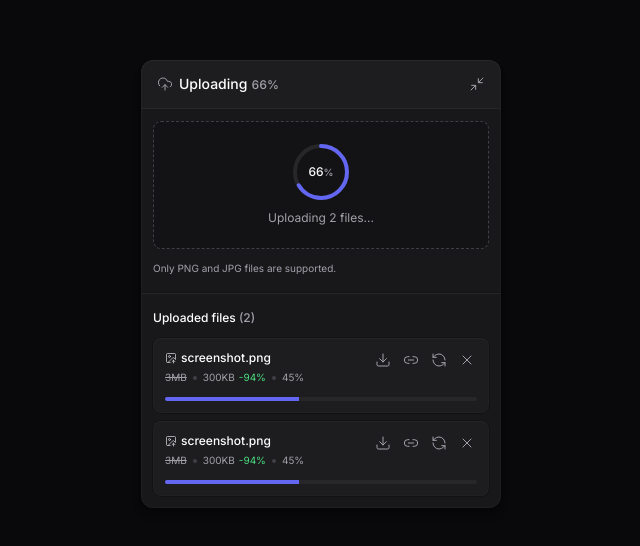
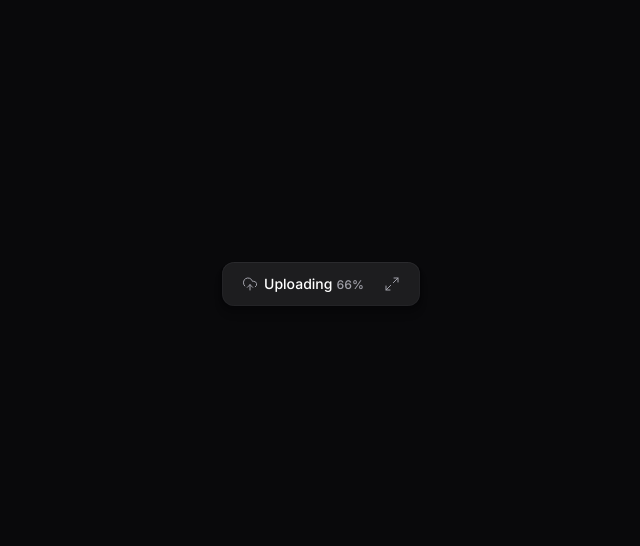
Before and after one commit to Borges10002/upload-widget-web, a React (Vite) app in the folder web/: page / in a window 1280 px wide. Shown: the part 116-662 px from the top of the page, without its empty margins (319-959 px from the left). Built offline with nearby package versions, Linux system fonts and the light colour scheme.

Commit message:
animation with motion

```diff
--- a/web/package.json
+++ b/web/package.json
@@ -13,6 +13,7 @@
     "@radix-ui/react-collapsible": "^1.1.12",
     "@radix-ui/react-progress": "^1.1.8",
     "lucide-react": "^1.16.0",
+    "motion": "^12.38.0",
     "react": "^19.2.6",
     "react-dom": "^19.2.6",
     "react-dropzone": "^15.0.0",
--- a/web/src/components/upload-widget-dropzone.tsx
+++ b/web/src/components/upload-widget-dropzone.tsx
@@ -1,5 +1,6 @@
 import { useDropzone } from "react-dropzone";
 import CircularProgressBar from "./ui/circular-progress-bar";
+import { motion, useCycle } from "motion/react";
 
 export function UploadWidgetDropzone() {
   const isThereAnyPendindUpload = true; // Replace with actual state to check if there are pending uploads
@@ -17,7 +18,11 @@
   });
 
   return (
-    <div className="px-3 flex flex-col gap-3">
+    <motion.div className="px-3 flex flex-col gap-3"
+      initial={{ opacity: 0 }}
+      animate={{ opacity: 1 }}
+      transition={{ duration: 0.2 }}
+    >
       <div
         data-active={isDragActive}
         className="cursor-pointer text-zinc-400 bg-black/20 p-5 rounded-lg border border-zinc-700 border-dashed h-32 flex flex-col items-center justify-center hover:border-zinc-600 transition-colors data-[active=true]:bg-indigo-500/10 data-[active=true]:border-indigo-500"
@@ -45,6 +50,6 @@
       <span className="text-xxs text-zinc-400">
         Only PNG and JPG files are supported.
       </span>
-    </div>
+    </motion.div>
   );
 }
--- a/web/src/components/upload-widget-minimized-button.tsx
+++ b/web/src/components/upload-widget-minimized-button.tsx
@@ -4,7 +4,7 @@
 
 export function UploadWidgetMinimizedButton() {
     return (
-        <Collapsible.Trigger className="group w-full bg-white/2 py-3 px-5 flex items-center justify-between">
+        <Collapsible.Trigger className="group w-full bg-white/2 py-3 px-5 flex items-center justify-between gap-5">
             <UploadWidgetTitle />
 
             <Maximize2
--- a/web/src/components/upload-widget-upload-item.tsx
+++ b/web/src/components/upload-widget-upload-item.tsx
@@ -2,10 +2,17 @@
 
 import { Download, ImageUp, Link2, RefreshCcw, X } from "lucide-react";
 import { Button } from "./ui/button";
+import { motion } from "motion/react";
 
 export function UploadWidgetUploadItem() {
     return (
-        <div className="p-3 rounded-lg flex flex-col gap-3 shadow-shape-content bg-white/2 relative overflow-hidden">
+        <motion.div className="p-3 rounded-lg flex flex-col gap-3
+        shadow-shape-content bg-white/2 relative overflow-hidden"
+
+            initial={{ opacity: 0 }}
+            animate={{ opacity: 1 }}
+            transition={{ duration: 0.4 }}
+        >
             <div className="flex flex-col gap-1">
                 <span className="text-xs font-medium flex items-center gap-1">
                     <ImageUp className="size-3 text-zinc-300" strokeWidth={1.5} />
@@ -52,6 +59,6 @@
                     <span className="sr-only">Cancel upload</span>
                 </Button>
             </div>
-        </div>
+        </motion.div>
     );
 }
--- a/web/src/components/upload-widget.tsx
+++ b/web/src/components/upload-widget.tsx
@@ -2,15 +2,37 @@
 import { UploadWidgetDropzone } from "./upload-widget-dropzone";
 import { UploadWidgetHeader } from "./upload-widget-header";
 import { UploadWidgetUploadList } from "./upload-widget-upload-list";
-import { useState } from "react";
 import { UploadWidgetMinimizedButton } from "./upload-widget-minimized-button";
+import { motion, useCycle } from "motion/react";
 
 export function UploadWidget() {
-  const [isWidgetOpen, setIsWidgetOpen] = useState(true);
+  const [isWidgetOpen, toggleWidgetOpen] = useCycle(false, true);
 
   return (
-    <Collapsible.Root open={isWidgetOpen} onOpenChange={setIsWidgetOpen}>
-      <div className="bg-zinc-900 overflow-hidden w-[360px] rounded-xl shadow-shape">
+    <Collapsible.Root
+      open={isWidgetOpen}
+      onOpenChange={() => toggleWidgetOpen()}
+    >
+      <motion.div
+        className="bg-zinc-900 overflow-hidden max-w-[360px] rounded-xl shadow-shape"
+        animate={isWidgetOpen ? "open" : "closed"}
+        variants={{
+          closed: {
+            width: "max-content",
+            height: 44,
+            transition: {
+              type: "inertia",
+            },
+          },
+          open: {
+            width: 360,
+            height: "auto",
+            transition: {
+              duration: 0.1,
+            },
+          },
+        }}
+      >
         {!isWidgetOpen && <UploadWidgetMinimizedButton />}
 
         <Collapsible.Content>
@@ -24,7 +46,7 @@
             <UploadWidgetUploadList />
           </div>
         </Collapsible.Content>
-      </div>
+      </motion.div>
     </Collapsible.Root>
   );
 }
```
Also changed, not shown: 1 other file (tests, documents, lock files or other folders).
